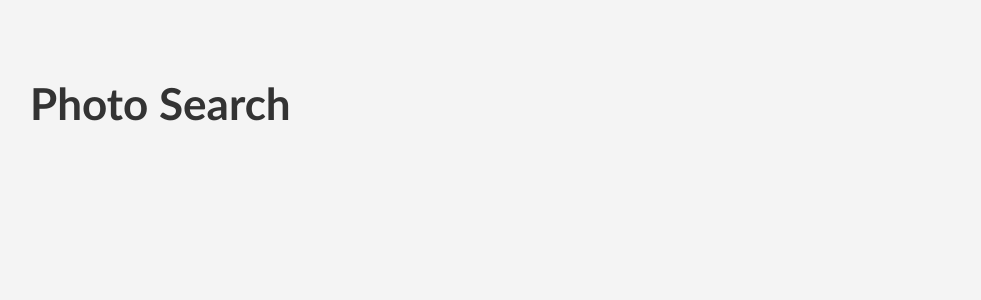
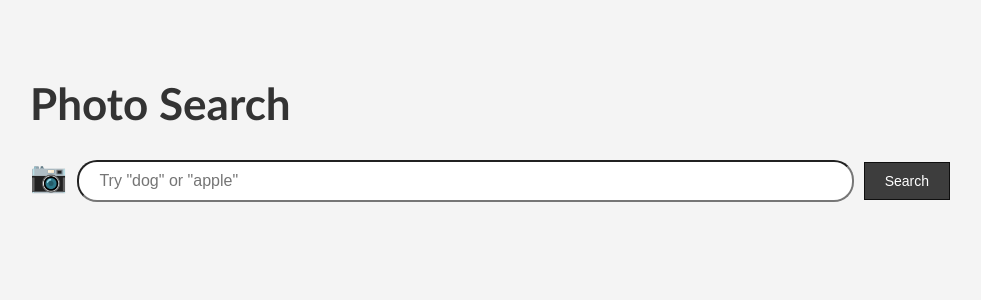
Before and after one commit to JelenaMF/photo-search-react, a React (Create React App) app: page / in a window 1280 px wide. Shown: the top 300 px of the page, without its empty margins (150-1131 px from the left). Built offline with nearby package versions, Linux system fonts and the light colour scheme.

Commit message:
added Search Photo component and query to search path

```diff
--- a/src/App.js
+++ b/src/App.js
@@ -1,11 +1,13 @@
 import React from 'react';
 import './App.css';
+import SearchPhotos  from './component/SearchPhotos';
 
 function App() {
   return (
     <div className="App">
       <div className="container">
         <h1 className="title" >Photo Search</h1>
+        <SearchPhotos />
       </div>
     </div>
   );
--- /dev/null
+++ b/src/component/SearchPhotos.jsx
@@ -0,0 +1,27 @@
+import React, { useState } from 'react';
+
+export default function SearchPhotos() {
+    const [query, setQuery] = useState("");
+    console.log(query);
+    return(
+        <>
+            <form className="form">
+                <label className="label" htmlFor="query">
+                    {" "}
+                    📷
+                </label>
+                <input
+                    type="text"
+                    name="query"
+                    className="input"
+                    placeholder={`Try "dog" or "apple"`}
+                    value={query}
+                    onChange={(e) => setQuery(e.target.value)}
+                />
+                <button type="submit" className="button">
+                    Search
+                </button>
+            </form>
+        </>
+    );
+}
```
Also changed, not shown: 1 other file (tests, documents, lock files or other folders).
